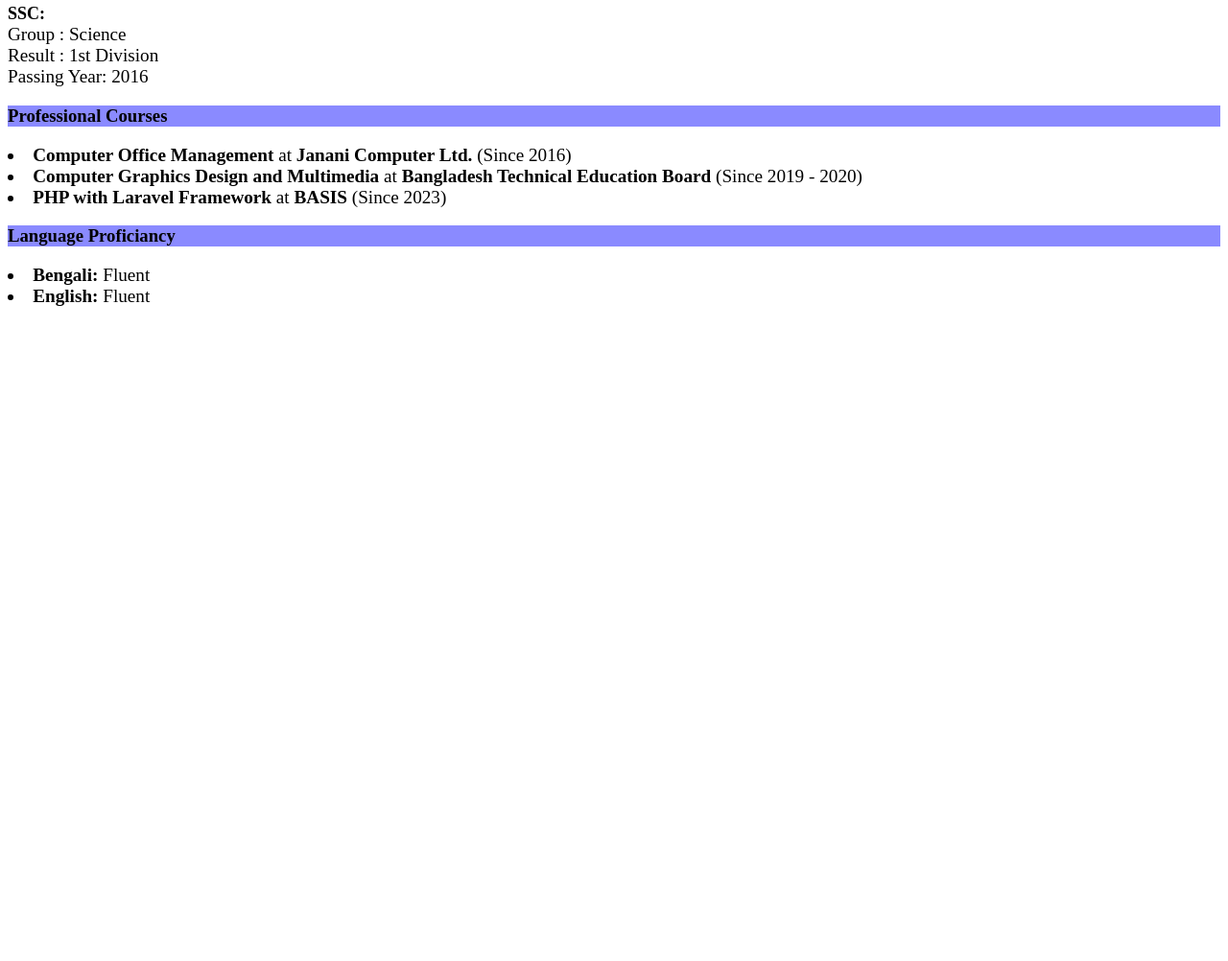
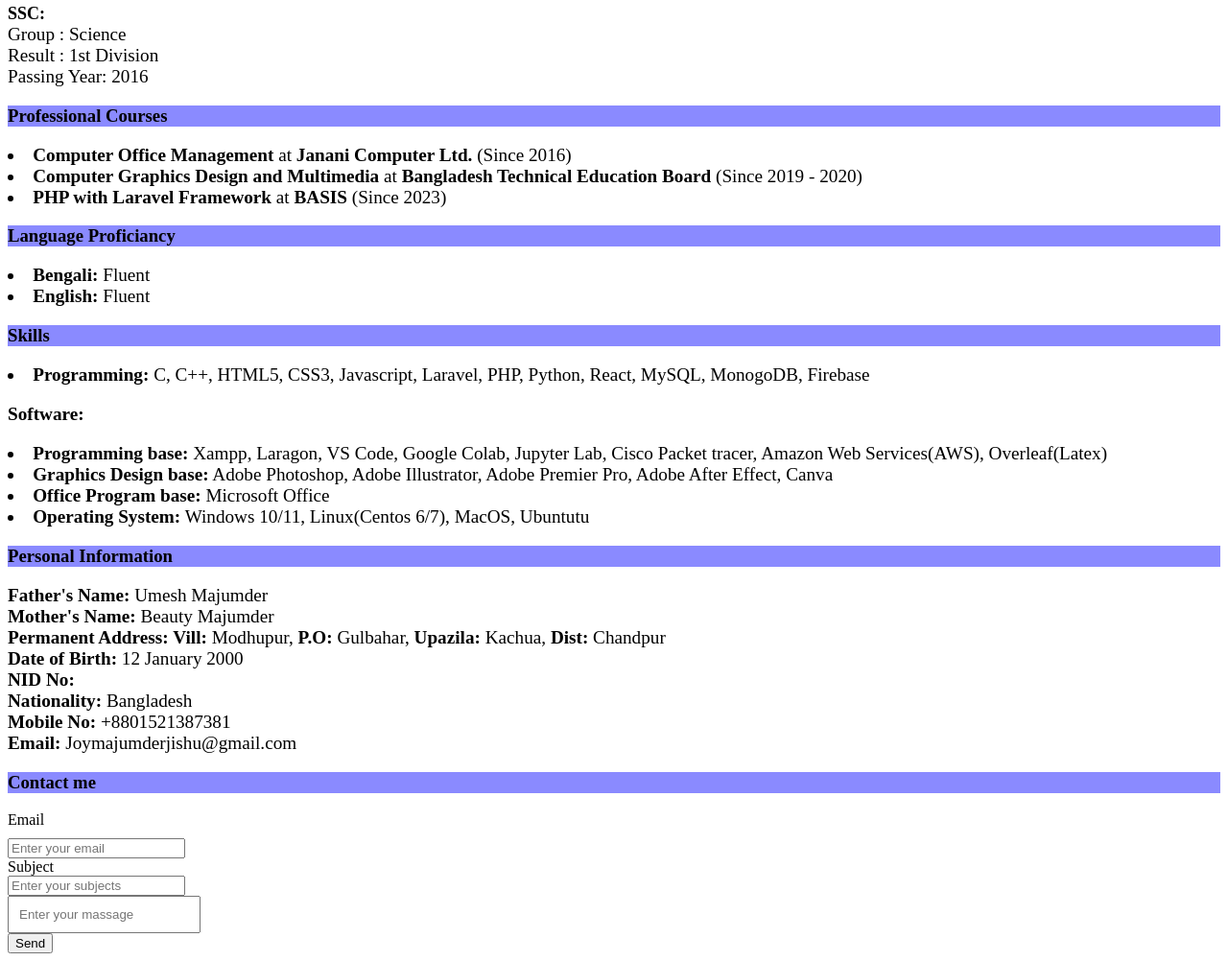
Before and after one commit to joymajumder23/my-first-portfolio, a plain HTML site: page index.html in a window 1280 px wide. Shown: the part 726-1728 px from the top of the page at 96% size. Before the commit the page ends 1054 px from the top, so only its background shows below. Drawn offline with Linux system fonts and the light colour scheme.

Commit message:
second commit

```diff
--- a/index.html
+++ b/index.html
@@ -40,5 +40,37 @@
         <li><b>Bengali:</b> Fluent</li>
         <li><b>English:</b> Fluent</li>
     </div>
+    <h3 class="topic">Skills</h3>
+    <div class="skills">
+        <li><b>Programming:</b> C, C++, HTML5, CSS3, Javascript, Laravel, PHP, Python, React, MySQL, MonogoDB, Firebase</li>
+        <p><b>Software:</b></p>
+        <li><b>Programming base:</b> Xampp, Laragon, VS Code, Google Colab, Jupyter Lab, Cisco Packet tracer, Amazon Web Services(AWS), Overleaf(Latex)</li>
+        <li><b>Graphics Design base:</b> Adobe Photoshop, Adobe Illustrator, Adobe Premier Pro, Adobe After Effect, Canva</li>
+        <li><b>Office Program base:</b> Microsoft Office</li>
+        <li><b>Operating System:</b> Windows 10/11, Linux(Centos 6/7), MacOS, Ubuntutu</li>
+    </div>
+    <h3 class="topic">Personal Information</h3>
+    <div class="per">
+        <p><b>Father's Name:</b> Umesh Majumder <br>
+        <b>Mother's Name:</b> Beauty Majumder <br>
+        <b>Permanent Address:</b> <b>Vill:</b> Modhupur, <b>P.O:</b> Gulbahar, <b>Upazila:</b> Kachua, <b>Dist:</b> Chandpur <br>
+        <b>Date of Birth:</b> 12 January 2000 <br>
+        <b>NID No:</b> <br>
+        <b>Nationality:</b> Bangladesh <br>
+        <b>Mobile No:</b> +8801521387381 <br>
+        <b>Email:</b> Joymajumderjishu@gmail.com <br>
+        </p>
+    </div>
+    <h3 class="topic">Contact me</h3>
+    <div class="container">
+        <div class="form">
+            <label for="email">Email</label><br>
+            <input type="email" id="" class="email" placeholder="Enter your email"><br>
+            <label for="subject" class="sub">Subject</label><br>
+            <input type="text" id="" class="subject" placeholder="Enter your subjects"><br>
+            <input type="text" id="msg" class="text" placeholder="Enter your massage">
+            <button>Send</button>
+        </div>
+    </div>
 </body>
 </html>
--- a/styles/style.css
+++ b/styles/style.css
@@ -32,12 +32,13 @@
     font-weight: bold;
     font-size: large;
 }
-.edu{
+.pc,.edu,.lp, .skills, .per{
     font-size: larger;
 }
-.pc{
-    font-size: larger;
+#msg{
+    display: block;
+    padding: 10px 10px 10px;
 }
-.lp{
-    font-size: larger;
+.email, .sub{
+    margin-top: 10px;
 }
```
